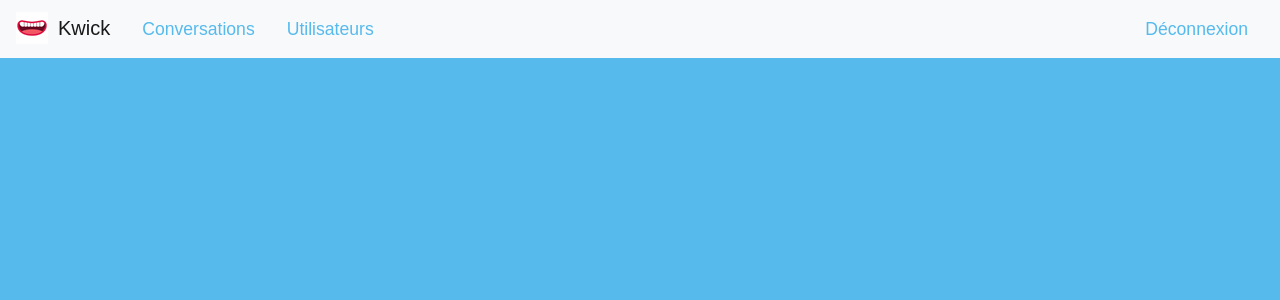
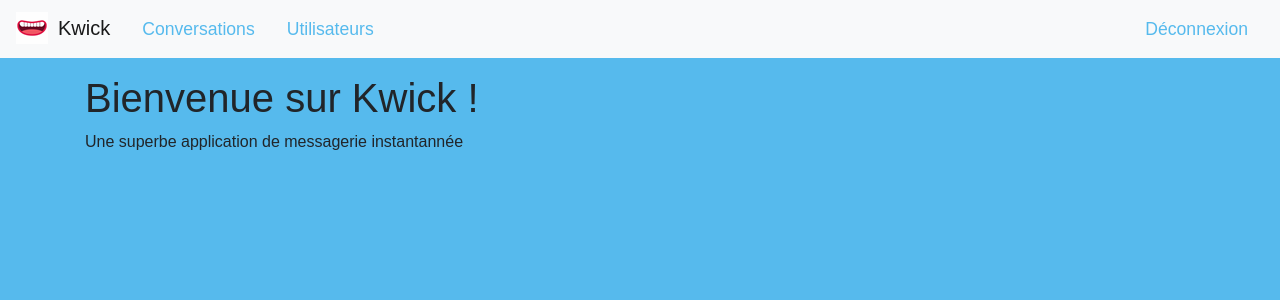
Before and after one commit to Viliprant/Kwick, a React (Create React App) app: page / in a window 1280 px wide. Shown: the top 300 px of the page. Built offline with nearby package versions, Linux system fonts and the light colour scheme.

Commit message:
add Home component

```diff
--- /dev/null
+++ b/src/Components/Home.js
@@ -0,0 +1,14 @@
+import React from 'react';
+
+class Home extends React.Component{
+    render(){
+        return(
+            <div>
+                <h1>Bienvenue sur Kwick !</h1>
+                <p>Une superbe application de messagerie instantannée</p>
+            </div>
+        );
+    }
+}
+
+export default Home;
--- a/src/Components/OnlineRouter.js
+++ b/src/Components/OnlineRouter.js
@@ -10,7 +10,9 @@ import '../ComponentsCSS/navbar.css';
 //REDUX
 import {connect} from 'react-redux';
 import {disconnectUser} from '../redux/actions';
+
 import NavBar from './NavBar';
+import Home from './Home';
 
 function OnlineRouter(props){
 
@@ -19,10 +21,12 @@ function OnlineRouter(props){
         <div>
           <NavBar toDisconnect={props.disconnectUser}/>
           <Switch>
-            <Route exact path="/"/>
-            <Route path="/chats"/>
-            <Route path="/users"/>
-            <Route path="/logout"/>
+            <div className="container mt-3">
+              <Route exact path="/" component={Home}/>
+              <Route path="/chats"/>
+              <Route path="/users"/>
+              <Route path="/logout"/>
+            </div>
           </Switch>
         </div>
       </Router>
```
